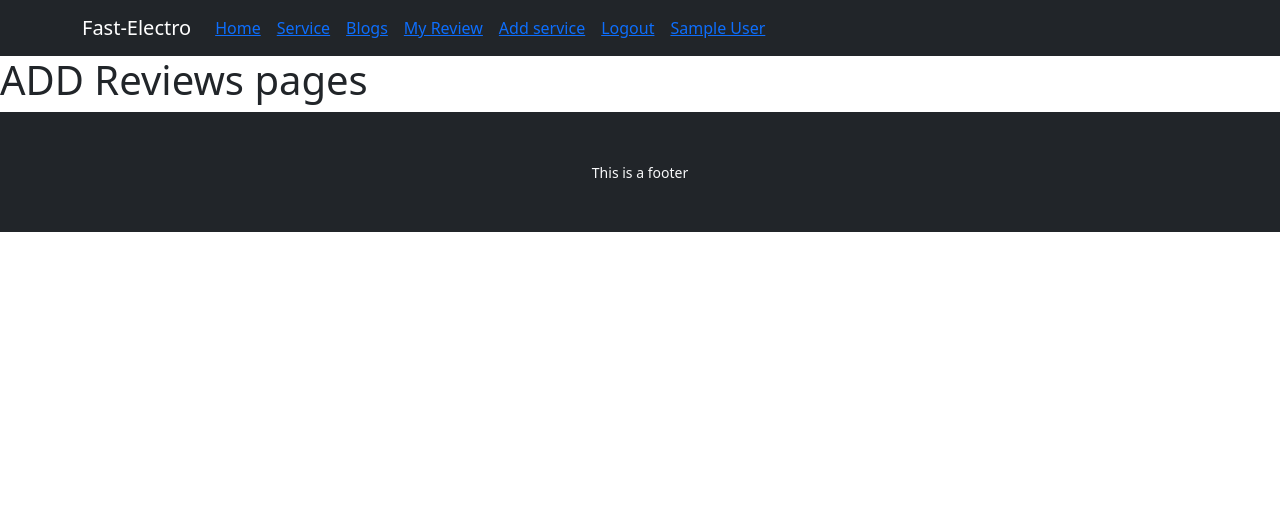
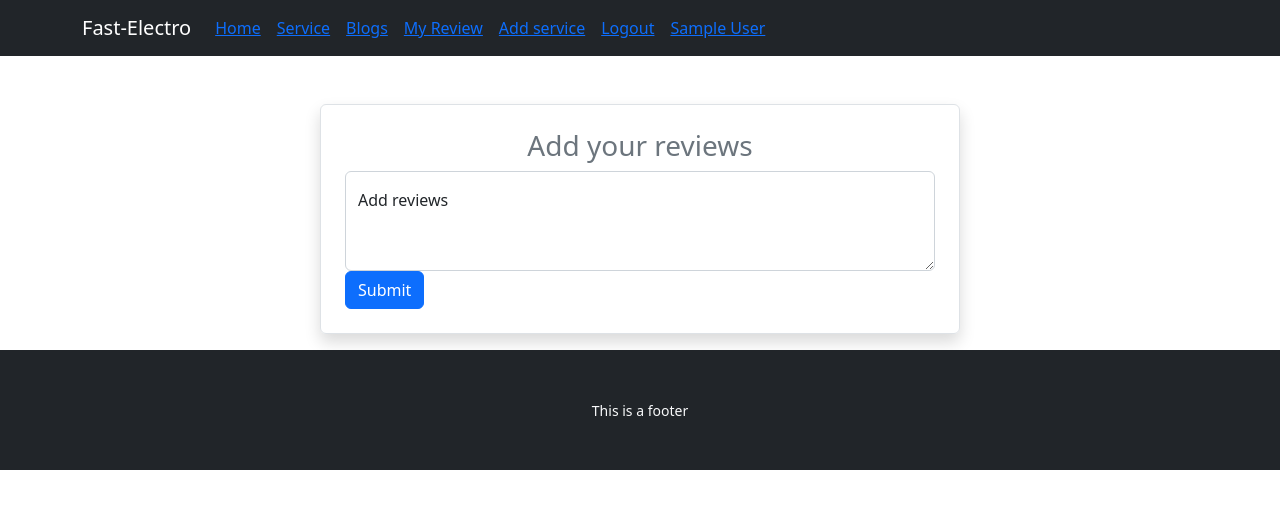
Before and after one commit to arafathossain7960/electrician, a React (Create React App) app: page /addReviews in a window 1280 px wide. Shown: the top 508 px of the page. Built offline with nearby package versions, Linux system fonts and the light colour scheme; no server answers; sample sign-in values are in the browser's storage.

Commit message:
handle reviews

```diff
--- a/package.json
+++ b/package.json
@@ -16,6 +16,7 @@
     "react": "^18.2.0",
     "react-bootstrap": "^2.7.0",
     "react-dom": "^18.2.0",
+    "react-photo-view": "^1.2.3",
     "react-router-dom": "^6.5.0",
     "react-scripts": "5.0.1",
     "web-vitals": "^2.1.4"
--- a/src/Pages/Home/Services/Services&Reviews/AllServices/AllServices.js
+++ b/src/Pages/Home/Services/Services&Reviews/AllServices/AllServices.js
@@ -3,6 +3,7 @@ import { useLoaderData } from 'react-router-dom';
 import AllServicesCard from './AllServicesCard';
 import Container from 'react-bootstrap/Container';
 import { Row } from 'react-bootstrap';
+
 const AllServices = () => {
     const allServices = useLoaderData();
     return (
--- a/src/Pages/Home/Services/Services&Reviews/AllServices/AllServicesCard.js
+++ b/src/Pages/Home/Services/Services&Reviews/AllServices/AllServicesCard.js
@@ -5,6 +5,8 @@ import Card from 'react-bootstrap/Card';
 import Col from 'react-bootstrap/Col';
 import { Link } from 'react-router-dom';
 
+import { PhotoProvider, PhotoView } from 'react-photo-view';
+import 'react-photo-view/dist/react-photo-view.css';
 
 const AllServicesCard = ({allService}) => {
     const {description,_id, id,img_url,service_name, price, ratings
@@ -12,7 +14,12 @@ const AllServicesCard = ({allService}) => {
     return (
      <Col>
         <Card style={{width:'18rem'}}>
-        <Card.Img variant="top" src={img_url} />
+        <Card.Img variant="top" />
+        <PhotoProvider>
+      <PhotoView src={img_url}>
+        <img src={img_url} alt="" />
+      </PhotoView>
+    </PhotoProvider>
         <Card.Body>
           <Card.Title>{service_name}</Card.Title>
           <Card.Text>
--- a/src/Pages/Home/Services/Services&Reviews/ServiceDetails/ServiceDetails.js
+++ b/src/Pages/Home/Services/Services&Reviews/ServiceDetails/ServiceDetails.js
@@ -1,5 +1,6 @@
 import React from 'react';
 import { useLoaderData } from 'react-router-dom';
+import AddReviews from '../../../../Reviews/AddReviews/AddReviews';
 import AllReviews from '../Reviews/AllReviews';
 
 const ServiceDetails = () => {
@@ -17,6 +18,7 @@ const ServiceDetails = () => {
         </div>
 
         <AllReviews></AllReviews>
+
         </>
     );
 };
--- a/src/Pages/Reviews/AddReviews/AddReviews.js
+++ b/src/Pages/Reviews/AddReviews/AddReviews.js
@@ -1,10 +1,39 @@
-import React from 'react';
+import React, { useContext } from 'react';
+import { Button } from 'react-bootstrap';
+import FloatingLabel from 'react-bootstrap/FloatingLabel';
+import Form from 'react-bootstrap/Form';
+import { AuthContext } from '../../../Context/UserContext';
 
 const AddReviews = () => {
+    const {user}=useContext(AuthContext);
+    const handleAddReviews =(e)=>{
+        e.preventDefault();
+        const reviews = e.target.reviews.value;
+        const email = user.email;
+        console.log(reviews, email)
+
+    }
     return (
-        <div>
-            <h1>ADD Reviews pages</h1>
-        </div>
+        <div className='w-50 mx-auto my-5 p-4 mb-3 border rounded shadow '>
+            <Form.Group>
+                <Form.Text className='text-center'>
+                    <h3>Add your reviews </h3>
+                </Form.Text>
+            </Form.Group>
+     <Form onSubmit={handleAddReviews}>
+
+      <FloatingLabel controlId="floatingTextarea2" label="Add reviews">
+        <Form.Control name='reviews'
+          as="textarea"
+          placeholder="Leave a comment here"
+          style={{ height: '100px' }}
+        />
+          </FloatingLabel>
+          <Button variant="primary" type="submit">
+        Submit
+      </Button>
+          </Form>
+      </div>
     );
 };
 
```
Also changed, not shown: src/Pages/Home/Services/AddService/AddService.js (+1 -11 lines), 1 other file (tests, documents, lock files or other folders).
